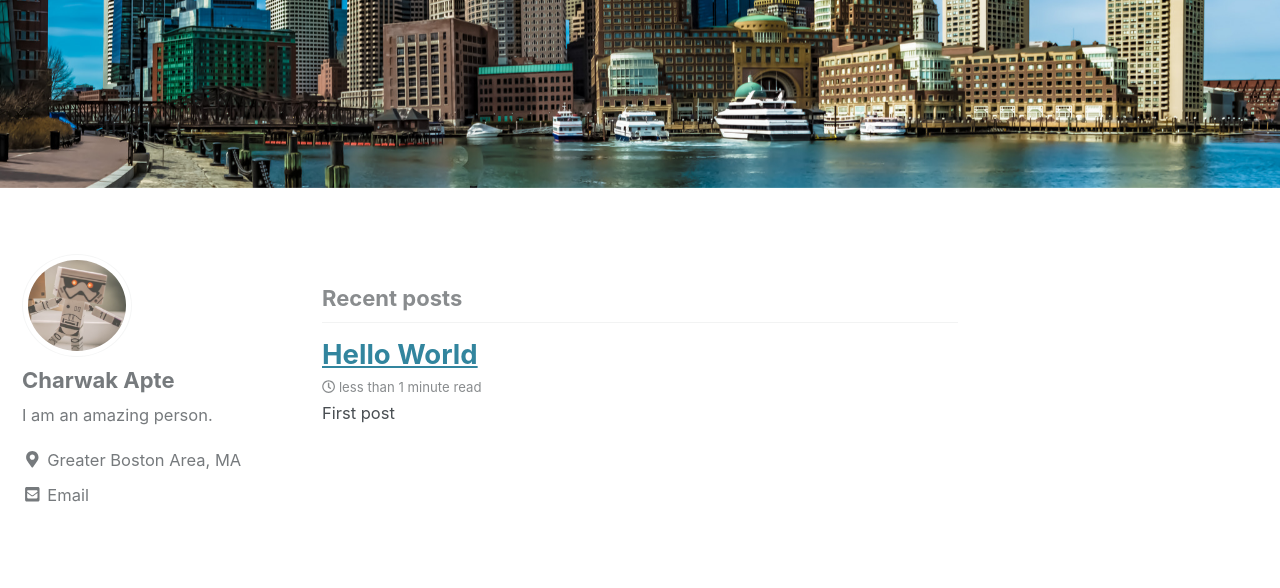
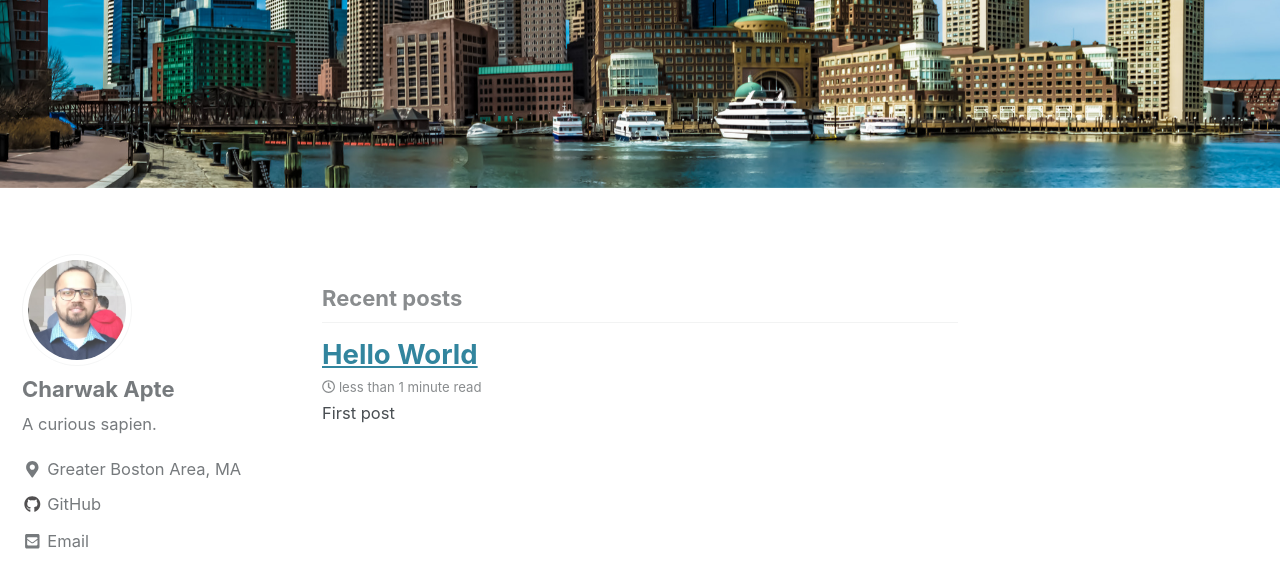
Before and after one commit to charwak/charwak.github.io, a Jekyll site: the page built from index.html, in a window 1280 px wide and 900 px high, scrolled down 409 px. Shown: the top 588 px of the window. Built offline with Jekyll 4.4.1, drawn with Linux system fonts in a browser that asks for light colours; cached includes are drawn as plain includes; nearby versions of some CDN libraries; the list of posts is cut into pages by our own code.

Commit message:
Adding pages

```diff
--- a/_config.yml
+++ b/_config.yml
@@ -102,8 +102,8 @@ analytics:
 # Site Author
 author:
   name             : "Charwak Apte"
-  avatar           : "/images/bio-pic-2.jpg"
-  bio              : "I am an amazing person."
+  avatar           : "/images/profile.jpeg"
+  bio              : "A curious sapien."
   location         : "Greater Boston Area, MA"
   email            : "charwak.s.apte@gmail.com"
   links:
@@ -121,7 +121,7 @@ author:
       # url: "https://facebook.com/"
     - label: "GitHub"
       icon: "fab fa-fw fa-github"
-      # url: "https://github.com/"
+      url: "https://github.com/charwak"
     - label: "Instagram"
       icon: "fab fa-fw fa-instagram"
       # url: "https://instagram.com/"
```
Also changed, not shown: images/profile.jpeg (added).
